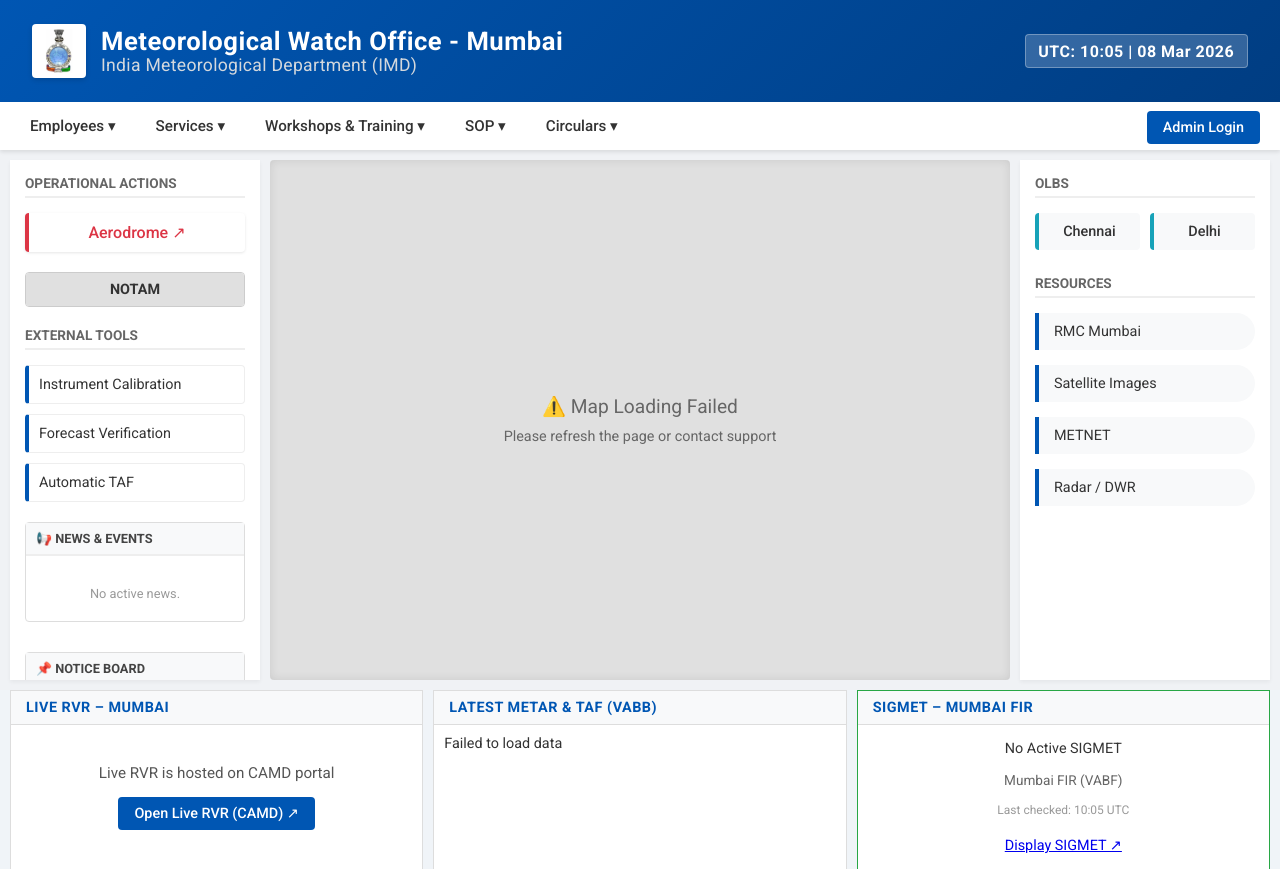
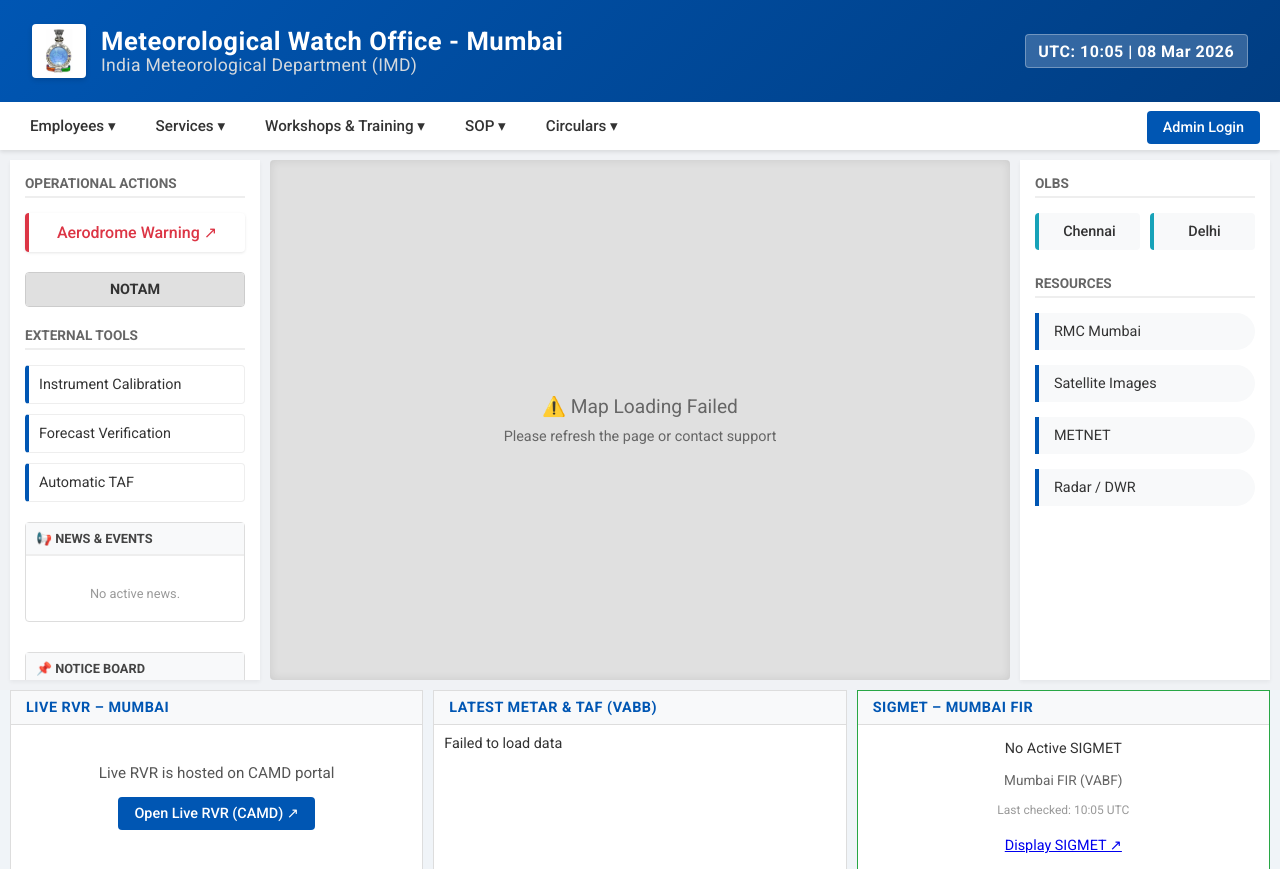
Before and after one commit to M-A-V-E-R-I-C-K-23/IMD-UpdatedWebsite, a Flask app: page / in a window 1280 px wide. Shown: the top 869 px of the page. Run offline with Flask 2, Linux system fonts and the light colour scheme; data that the repository does not hold is empty.

Commit message:
Rename Aerodrome to Aerodrome Warning

```diff
--- a/backend/templates/map.html
+++ b/backend/templates/map.html
@@ -47,7 +47,8 @@
 
                 <a href="http://121.240.10.8:8000" target="_blank" rel="noopener noreferrer"
                     class="action-btn warning-btn"
-                    style="text-decoration:none; text-align:center; display:block; padding-top:10px;">Aerodrome ↗</a>
+                    style="text-decoration:none; text-align:center; display:block; padding-top:10px;">Aerodrome Warning
+                    ↗</a>
 
                 <div class="notam-module" id="notam-module">
                     <div class="notam-header">NOTAM</div>
--- a/backend/templates/map_d3.html
+++ b/backend/templates/map_d3.html
@@ -110,7 +110,7 @@
 
                 <aside id="info-panel">
                     <div id="selected-airport-card" class="mwo-panel">
-                        <div class="panel-header">SELECTED AERODROME</div>
+                        <div class="panel-header">SELECTED AERODROME WARNING</div>
                         <div class="panel-body">
                             <div id="no-selection-msg">SELECT AN AIRPORT ON THE MAP</div>
                             <div id="airport-details" class="hidden">
--- a/backend/templates/map_legacy.html
+++ b/backend/templates/map_legacy.html
@@ -93,7 +93,8 @@
                 <h3 class="sidebar-title">OPERATIONAL ACTIONS</h3>
                 <a href="http://121.240.10.8:8000" target="_blank" rel="noopener noreferrer"
                     class="action-btn warning-btn"
-                    style="text-decoration:none; text-align:center; display:block; padding-top:10px;">Aerodrome ↗</a>
+                    style="text-decoration:none; text-align:center; display:block; padding-top:10px;">Aerodrome Warning
+                    ↗</a>
 
                 <div class="notam-module" id="notam-module">
                     <div class="notam-header">NOTAM</div>
```
Also changed, not shown: 1 other file.
